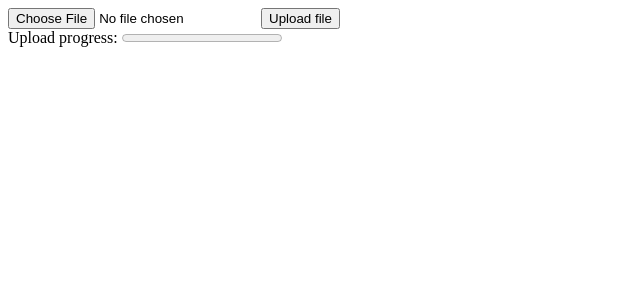
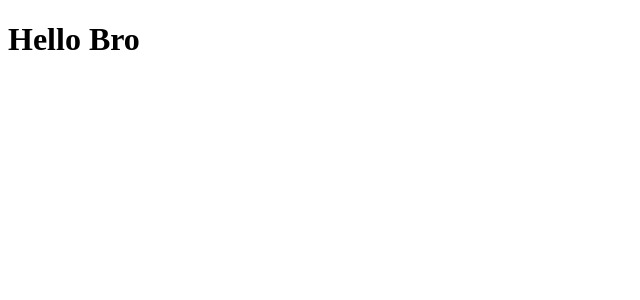
Before and after one commit to Souravhere/nextbackend, a Next.js app: page / in a window 1280 px wide. Shown: the top 300 px of the page, without its empty margins (0-640 px from the left). Built offline with nearby package versions, Linux system fonts and the light colour scheme.

Commit message:
refactor Home component and implement video fetching functionality

```diff
--- a/app/page.tsx
+++ b/app/page.tsx
@@ -1,134 +1,28 @@
-"use client" // This component must be a client component
+import { apiClient } from '@/lib/api-client'
+import { IVideo } from '@/models/Video'
+import React, { useEffect, useState } from 'react'
 
-import {
-    ImageKitAbortError,
-    ImageKitInvalidRequestError,
-    ImageKitServerError,
-    ImageKitUploadNetworkError,
-    upload,
-} from "@imagekit/next";
-import { useRef, useState } from "react";
 
-// UploadExample component demonstrates file uploading using ImageKit's Next.js SDK.
-const UploadExample = () => {
-    // State to keep track of the current upload progress (percentage)
-    const [progress, setProgress] = useState(0);
+function Home() {
 
-    // Create a ref for the file input element to access its files easily
-    const fileInputRef = useRef<HTMLInputElement>(null);
+    const [videos, setVideos] = useState<IVideo[]>([])
 
-    // Create an AbortController instance to provide an option to cancel the upload if needed.
-    const abortController = new AbortController();
-
-    /**
-     * Authenticates and retrieves the necessary upload credentials from the server.
-     *
-     * This function calls the authentication API endpoint to receive upload parameters like signature,
-     * expire time, token, and publicKey.
-     *
-     * @returns {Promise<{signature: string, expire: string, token: string, publicKey: string}>} The authentication parameters.
-     * @throws {Error} Throws an error if the authentication request fails.
-     */
-    const authenticator = async () => {
-        try {
-            // Perform the request to the upload authentication endpoint.
-            const response = await fetch("/api/imagekit-auth");
-            if (!response.ok) {
-                // If the server response is not successful, extract the error text for debugging.
-                const errorText = await response.text();
-                throw new Error(`Request failed with status ${response.status}: ${errorText}`);
-            }
-
-            // Parse and destructure the response JSON for upload credentials.
-            const data = await response.json();
-            const { signature, expire, token, publicKey } = data;
-            return { signature, expire, token, publicKey };
-        } catch (error) {
-            // Log the original error for debugging before rethrowing a new error.
-            console.error("Authentication error:", error);
-            throw new Error("Authentication request failed");
-        }
-    };
-
-    /**
-     * Handles the file upload process.
-     *
-     * This function:
-     * - Validates file selection.
-     * - Retrieves upload authentication credentials.
-     * - Initiates the file upload via the ImageKit SDK.
-     * - Updates the upload progress.
-     * - Catches and processes errors accordingly.
-     */
-    const handleUpload = async () => {
-        // Access the file input element using the ref
-        const fileInput = fileInputRef.current;
-        if (!fileInput || !fileInput.files || fileInput.files.length === 0) {
-            alert("Please select a file to upload");
-            return;
-        }
-
-        // Extract the first file from the file input
-        const file = fileInput.files[0];
-
-        // Retrieve authentication parameters for the upload.
-        let authParams;
-        try {
-            authParams = await authenticator();
-        } catch (authError) {
-            console.error("Failed to authenticate for upload:", authError);
-            return;
-        }
-        const { signature, expire, token, publicKey } = authParams;
-
-        // Call the ImageKit SDK upload function with the required parameters and callbacks.
-        try {
-            const uploadResponse = await upload({
-                // Authentication parameters
-                expire,
-                token,
-                signature,
-                publicKey,
-                file,
-                fileName: file.name, // Optionally set a custom file name
-                // Progress callback to update upload progress state
-                onProgress: (event) => {
-                    setProgress((event.loaded / event.total) * 100);
-                },
-                // Abort signal to allow cancellation of the upload if needed.
-                abortSignal: abortController.signal,
-            });
-            console.log("Upload response:", uploadResponse);
-        } catch (error) {
-            // Handle specific error types provided by the ImageKit SDK.
-            if (error instanceof ImageKitAbortError) {
-                console.error("Upload aborted:", error.reason);
-            } else if (error instanceof ImageKitInvalidRequestError) {
-                console.error("Invalid request:", error.message);
-            } else if (error instanceof ImageKitUploadNetworkError) {
-                console.error("Network error:", error.message);
-            } else if (error instanceof ImageKitServerError) {
-                console.error("Server error:", error.message);
-            } else {
-                // Handle any other errors that may occur.
-                console.error("Upload error:", error);
+    useEffect(()=>{
+        const fetchVideos = async ()=> {
+            try {
+                const data = await apiClient.getVideos()
+                setVideos(data)
+            } catch (error) {
+                console.error("Error to fetching videos", error)
             }
         }
-    };
+    })
 
-    return (
-        <>
-            {/* File input element using React ref */}
-            <input type="file" ref={fileInputRef} />
-            {/* Button to trigger the upload process */}
-            <button type="button" onClick={handleUpload}>
-                Upload file
-            </button>
-            <br />
-            {/* Display the current upload progress */}
-            Upload progress: <progress value={progress} max={100}></progress>
-        </>
-    );
-};
+  return (
+    <div>
+        <h1>Hello Bro</h1>
+    </div>
+  )
+}
 
-export default UploadExample;
+export default Home
--- a/lib/api-client.ts
+++ b/lib/api-client.ts
@@ -32,7 +32,7 @@ class ApiClient{
     }
 
     // db call
-    async getVideso(){
+    async getVideos(){
         return this.fetch<IVideo[]>("/videos")
     }
 
```
